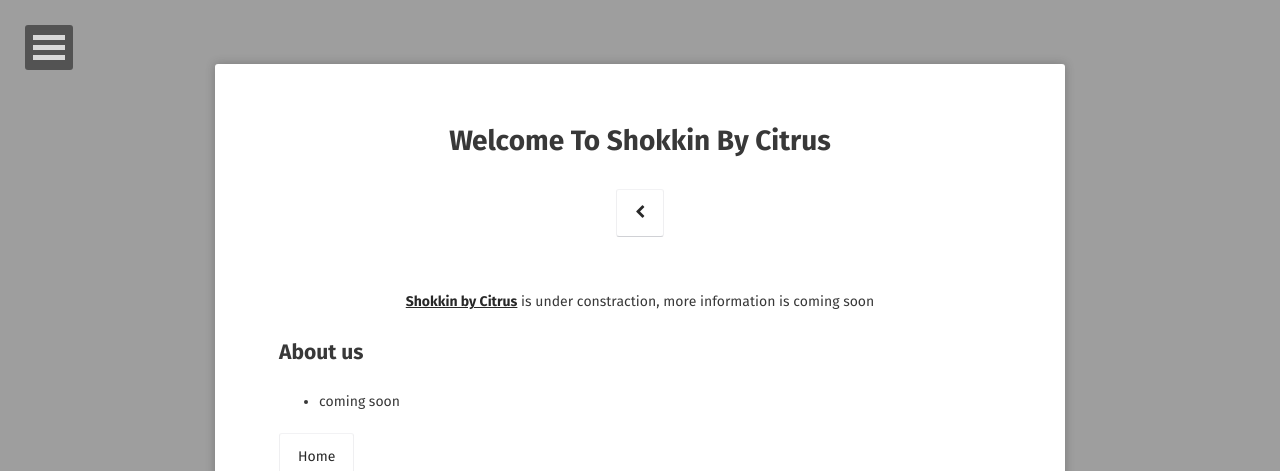
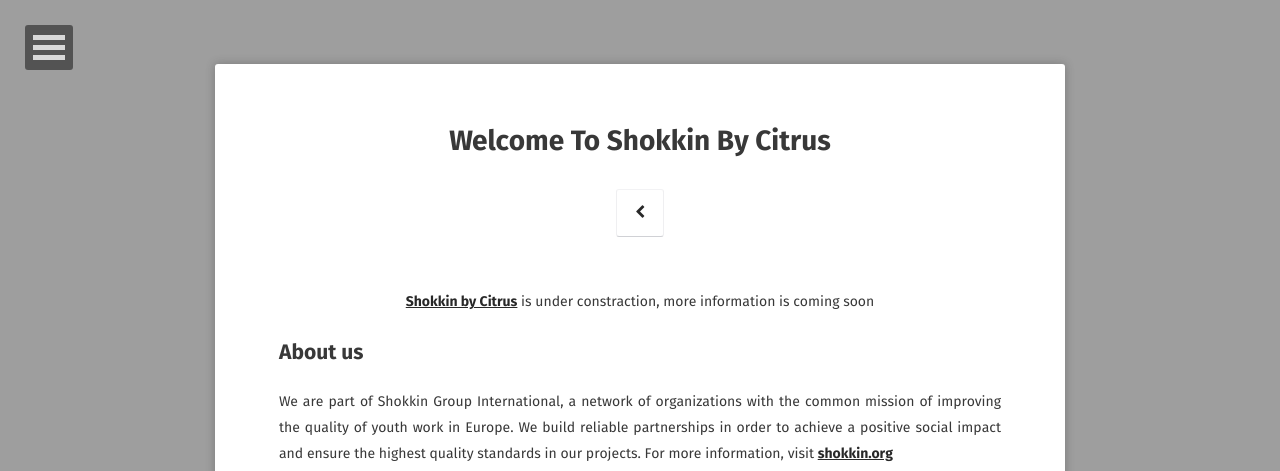
Before and after one commit to datokakava/citrus, a Jekyll site: the page built from about/index.md, in a window 1280 px wide. Shown: the top 471 px of the page. Built offline with Jekyll 4.4.1, drawn with Linux system fonts in a browser that asks for light colours; some web fonts are replaced; grey boxes are pictures that could not be loaded.

Commit message:
Update index.md

```diff
--- a/about/index.md
+++ b/about/index.md
@@ -9,6 +9,10 @@ comments: false
 <center><a href="https://www.facebook.com/citrus.org.ge"><b>Shokkin by Citrus</b></a> is under constraction, more information is coming soon</center>
 
 ## About us
-* coming soon
+We are part of Shokkin Group International, a network of organizations with the common mission of improving the quality of youth work in Europe. We build reliable partnerships in order to achieve a positive social impact and ensure the highest quality standards in our projects. For more information, visit <a href="https://www.facebook.com/citrus.org.ge"><b>shokkin.org</b>
+{% capture images %} https://raw.githubusercontent.com/citrusorgge/citrusorgge.github.io/master/assets/img/g4181.png{% endcapture %} {% include gallery images=images caption="" cols=2 %}
+
+
+
 
 [Home](http://citrus.org.ge){: .btn}
```
